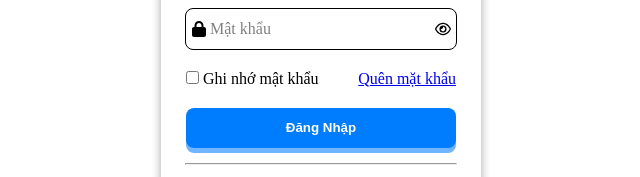
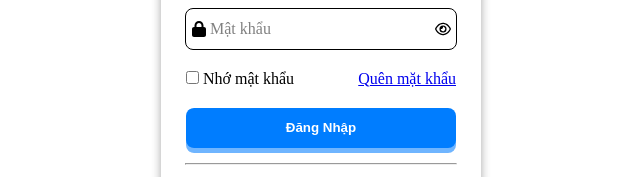
Before and after one commit to anhdaden3o/form-only-css, a plain HTML site: page index.html in a window 1280 px wide. Shown: the part 289-466 px from the top of the page, 319-959 px from the left. Drawn offline with Linux system fonts and the light colour scheme.

Commit message:
Add files via upload

```diff
--- a/index.html
+++ b/index.html
@@ -33,7 +33,7 @@
                 <div class="link-r">
                     <div class="rmb">
                         <input type="checkbox" name="" id="rb">
-                        <label for="rb">Ghi nhớ mật khẩu</label>
+                        <label for="rb">Nhớ mật khẩu</label>
                     </div>
                     <a href="http://">Quên mặt khẩu</a>
                 </div>
```
